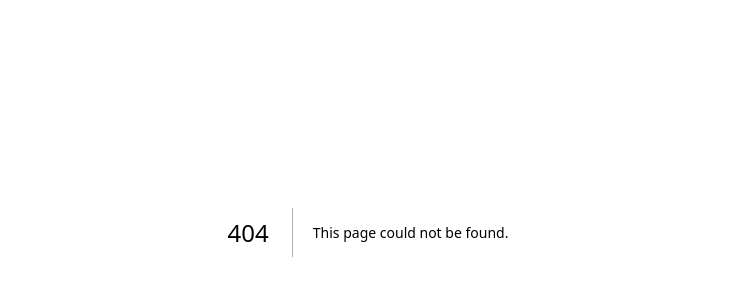
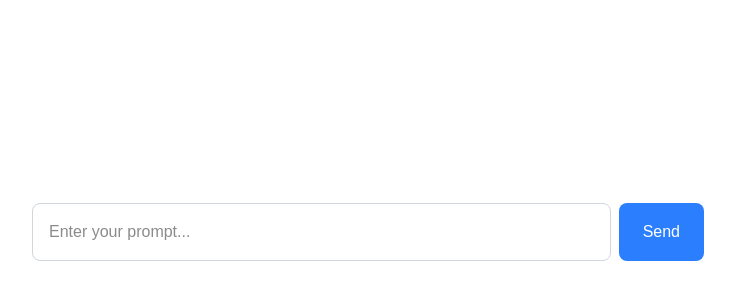
Before and after one commit to hrabbani/ai-hackathon, a Next.js app: page /stu in a window 1280 px wide. Before the commit this address had no page. Shown: the part 168-468 px from the top of the page, without its empty margins (272-1007 px from the left). Built offline with nearby package versions, Linux system fonts and the light colour scheme.

Commit message:
updated filestructure, began MCP implementation

```diff
--- /dev/null
+++ b/src/app/stu/page.tsx
@@ -0,0 +1,34 @@
+"use client";
+import { useState } from "react";
+
+export default function Home() {
+  const [userInput, setUserInput] = useState("");
+
+  const handleSubmit = (e: React.FormEvent) => {
+    e.preventDefault();
+    console.log("User input:", userInput); // Dummy function for now
+    setUserInput(""); // Clear input after submission
+  };
+
+  return (
+    <div className="min-h-screen flex items-center justify-center p-4">
+      <form onSubmit={handleSubmit} className="w-full max-w-2xl">
+        <div className="flex gap-2">
+          <input
+            type="text"
+            value={userInput}
+            onChange={(e) => setUserInput(e.target.value)}
+            placeholder="Enter your prompt..."
+            className="flex-1 p-4 rounded-lg border border-gray-300 focus:outline-none focus:ring-2 focus:ring-blue-500 focus:border-transparent"
+          />
+          <button
+            type="submit"
+            className="px-6 py-4 bg-blue-500 text-white rounded-lg hover:bg-blue-600 transition-colors focus:outline-none focus:ring-2 focus:ring-blue-500 focus:ring-offset-2"
+          >
+            Send
+          </button>
+        </div>
+      </form>
+    </div>
+  );
+}
```
Also changed, not shown: package.json (+8 -6 lines), src/agents/stuAgent.ts (added), src/app/api/stu/route.ts (added), src/components/MindMap.tsx (added), src/lib/mcpClient.ts (added), 1 other file (tests, documents, lock files or other folders).
